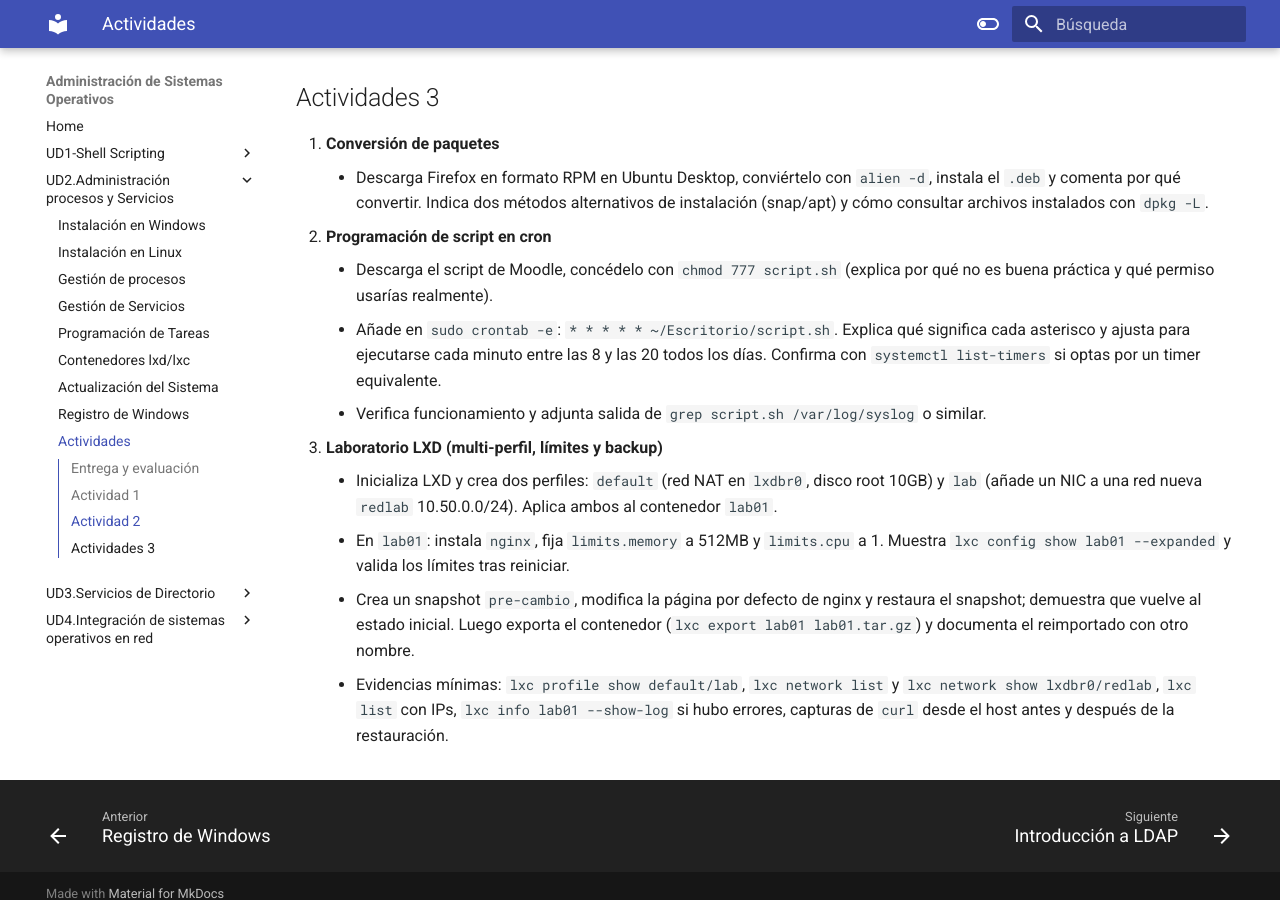
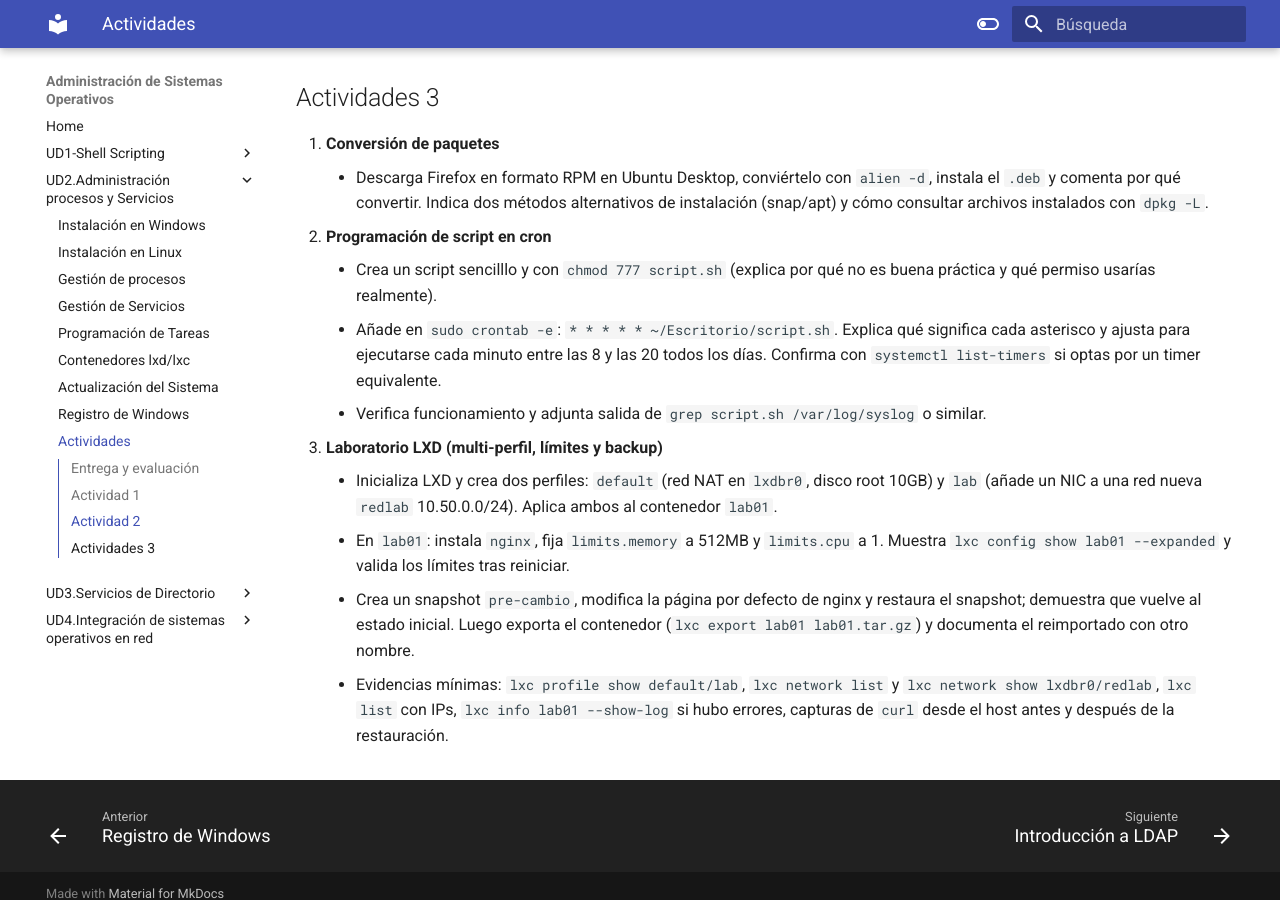
Before and after one commit to jmarlu/ASO, an MkDocs documentation site: the page built from docs/UD2/Actividades.md, in a window 1280 px wide and 900 px high, scrolled down 1638 px. Built offline with MkDocs 1.6.1 and Material for MkDocs 9.7.7, drawn with Linux system fonts in a browser that asks for light colours.

Commit message:
ud2-actividades

```diff
--- a/docs/UD2/Actividades.md
+++ b/docs/UD2/Actividades.md
@@ -48,7 +48,7 @@ Objetivo: aplicar administración de software, servicios y tareas programadas en
 1. **Conversión de paquetes**
       - Descarga Firefox en formato RPM en Ubuntu Desktop, conviértelo con `alien -d`, instala el `.deb` y comenta por qué convertir. Indica dos métodos alternativos de instalación (snap/apt) y cómo consultar archivos instalados con `dpkg -L`.
 2. **Programación de script en cron**
-      - Descarga el script de Moodle, concédelo con `chmod 777 script.sh` (explica por qué no es buena práctica y qué permiso usarías realmente).
+      - Crea un script sencilllo y  con `chmod 777 script.sh` (explica por qué no es buena práctica y qué permiso usarías realmente).
       - Añade en `sudo crontab -e`: `* * * * * ~/Escritorio/script.sh`. Explica qué significa cada asterisco y ajusta para ejecutarse cada minuto  entre las 8 y las 20 todos los días. Confirma con `systemctl list-timers` si optas por un timer equivalente.
       - Verifica funcionamiento y adjunta salida de `grep script.sh /var/log/syslog` o similar.
 3. **Laboratorio LXD (multi-perfil, límites y backup)**
```
